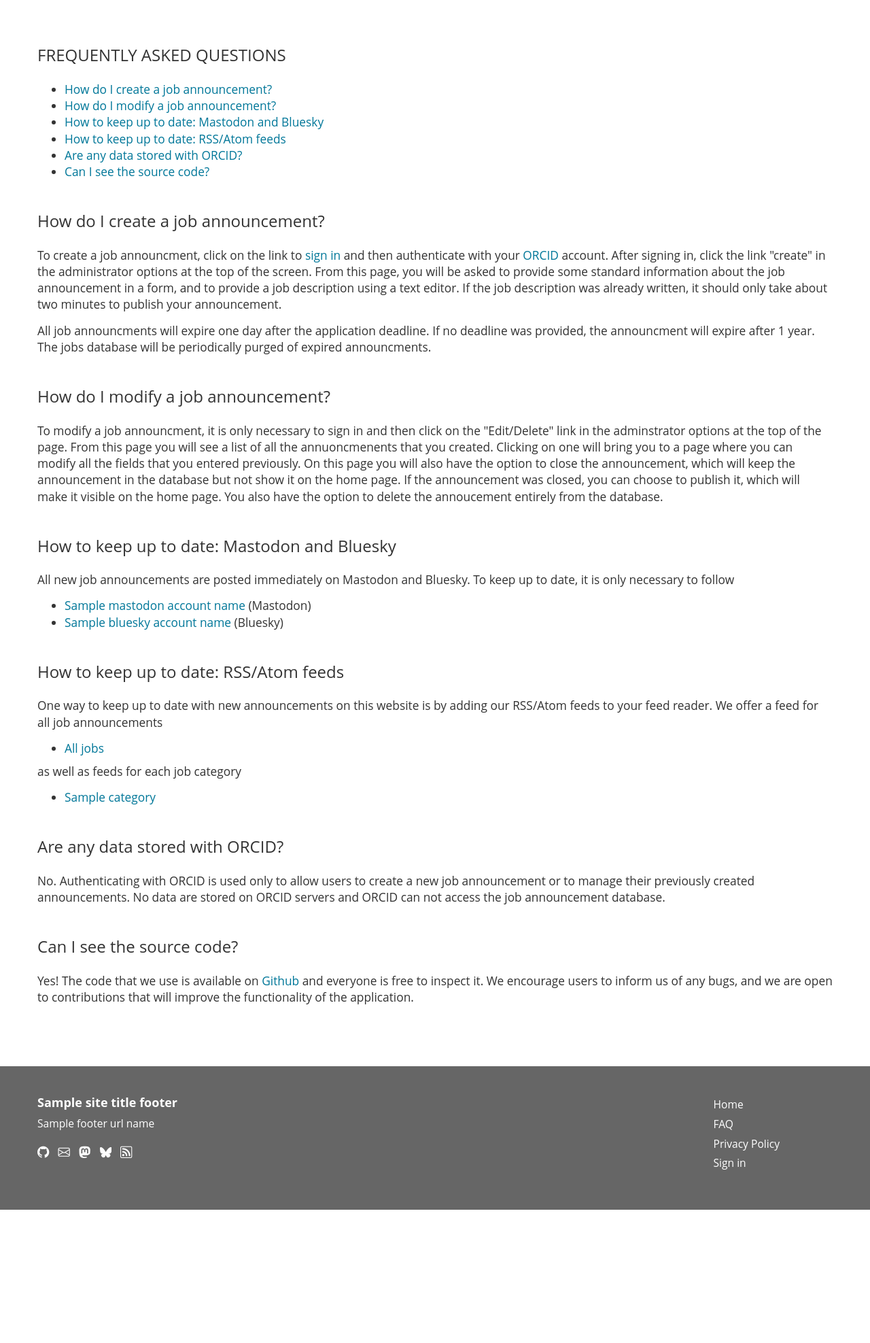
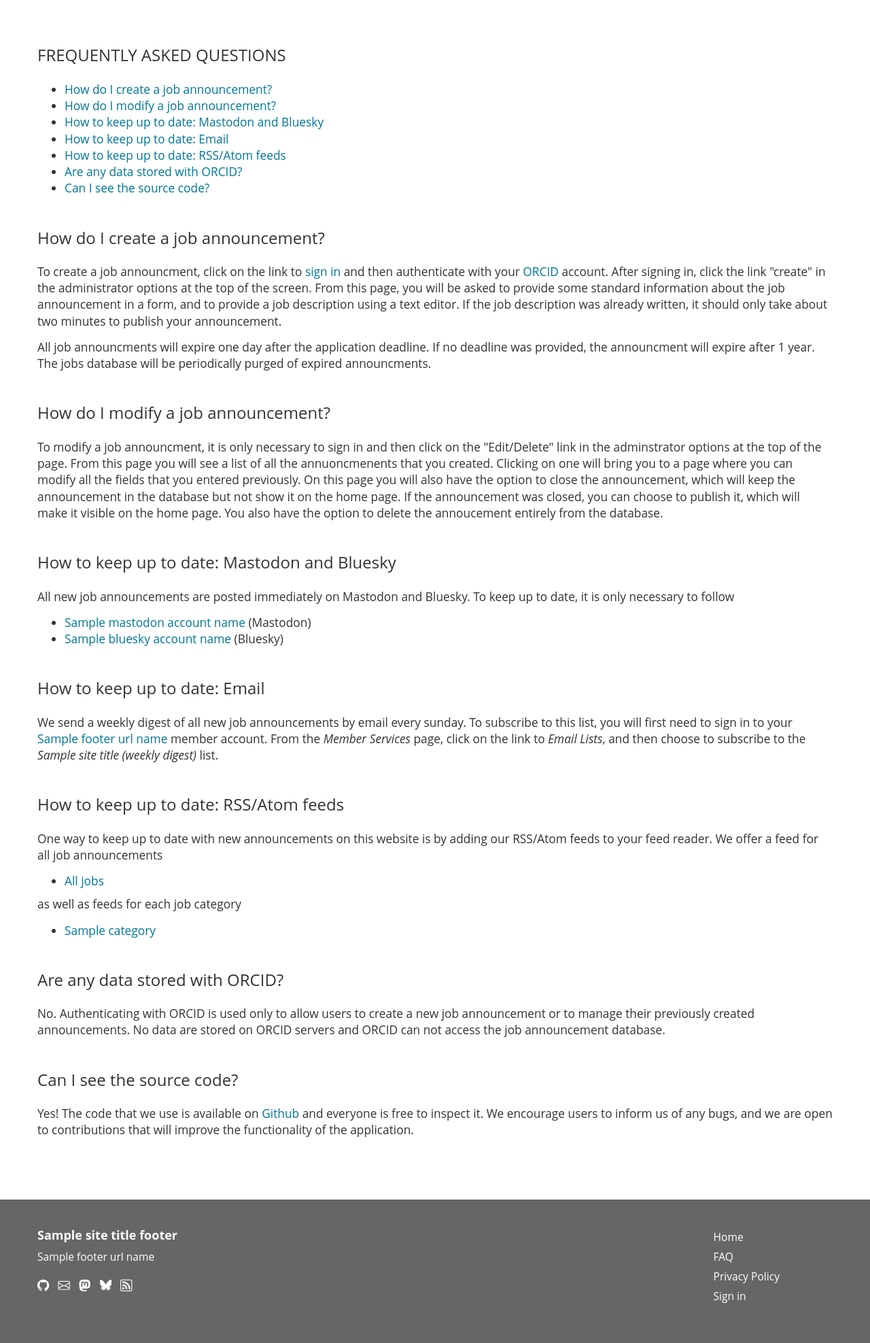
Before and after one commit to planetary-research/job-announcements, a Flask app: template templates/faq.html in a window 1280 px wide. Shown: the part 195-2170 px from the top of the page at 68% size. Before the commit the page ends 1974 px from the top, so only its background shows below. Run offline with Flask 3, Linux system fonts and the light colour scheme; the template is opened without the code that fills it: most values are stand-ins (such as "Sample title", 1, 10 or a date in 2020); grey boxes marked "Sample" are stand-in pictures; parts of the project's set-up code (start-up, migrations or seed data) failed here and were passed over; some libraries are stand-ins or nearby versions.

Commit message:
Update FAQ for email lists

```diff
--- a/templates/faq.html
+++ b/templates/faq.html
@@ -15,6 +15,7 @@
       {% if mastodon_account_url is not none or bluesky_account_url is not none %}
       <li><a href="#social">How to keep up to date: {% if mastodon_account_url is not none %}Mastodon{% endif %}{% if (mastodon_account_url or bluesky_account_url) and not (mastodon_account_url and bluesky_account_url) %}{% else %} and {% endif %}{% if bluesky_account_url is not none %}Bluesky{% endif %}</a></li>
       {% endif %}
+      <li><a href="#email">How to keep up to date: Email</a></li>
       <li><a href="#feeds">How to keep up to date: RSS/Atom feeds</a></li>
       <li><a href="#data">Are any data stored with ORCID?</a></li>
       <li><a href="#code">Can I see the source code?</a></li>
@@ -65,6 +66,16 @@
     </ul>
     {% endif %}
 
+    <!-- This is branding that will need to be removed -->
+    <h3 id="email">How to keep up to date: Email</h3>
+    <p>
+      We send a weekly digest of all new job announcements by email
+      every sunday. To subscribe to this list, you will first need to sign in to your
+      <a href="{{ footer_url }}" target="_blank">{{ footer_url_name }}</a> member account.
+      From the <i>Member Services</i> page, click on the link to <i>Email Lists</i>, and then
+      choose to subscribe to the <i>{{ site_title }} (weekly digest)</i> list.
+    </p>
+
     <h3 id="feeds">How to keep up to date: RSS/Atom feeds</h3>
     <p>
       One way to keep up to date with new announcements on this website is by adding our
```
Also changed, not shown: config.py (+6 -2 lines).
